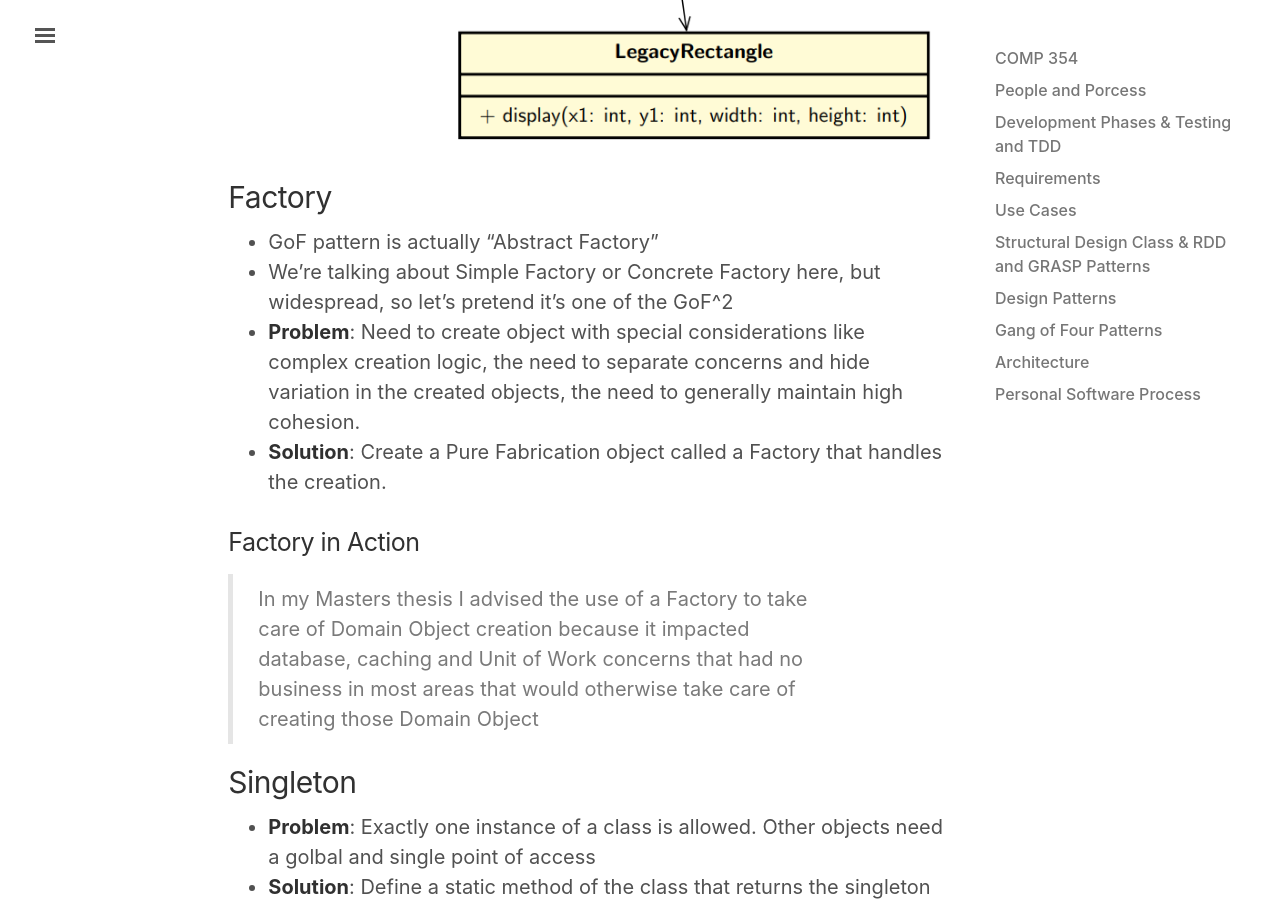
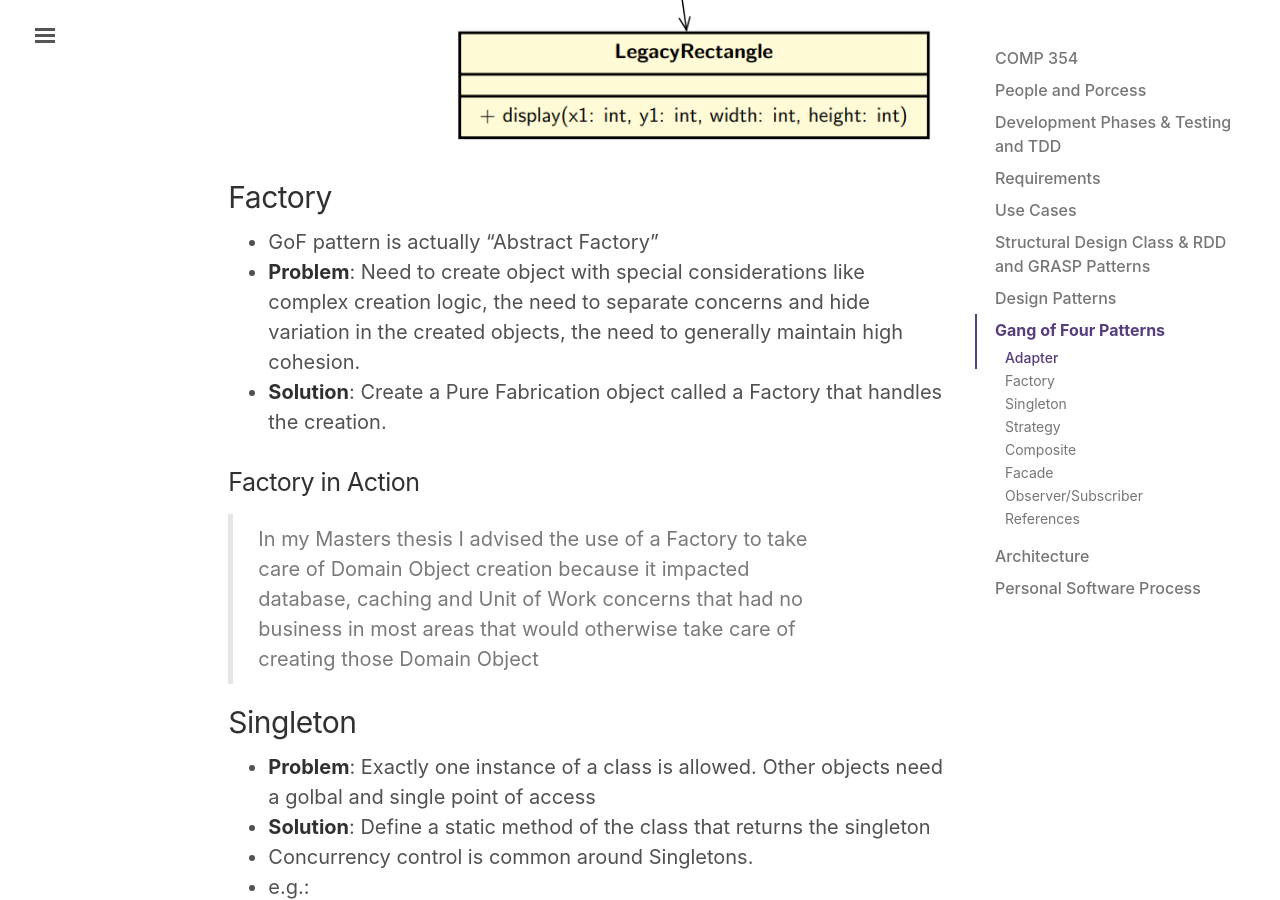
Before and after one commit to lingt-xyz/note, a Jekyll site: the page built from _posts/2018-08-01-COMP354.md, in a window 1280 px wide and 900 px high, scrolled down 20576 px. Built offline with Jekyll 4.4.1, drawn with Linux system fonts in a browser that asks for light colours.

Commit message:
remove feihua

```diff
--- a/_posts/2018-08-01-COMP354.md
+++ b/_posts/2018-08-01-COMP354.md
@@ -505,7 +505,6 @@
 ## Factory
 
 * GoF pattern is actually "Abstract Factory"
-* We’re talking about Simple Factory or Concrete Factory here, but widespread, so let’s pretend it’s one of the GoF^2
 * **Problem**: Need to create object with special considerations like complex creation logic, the need to separate concerns and hide variation in the created
 objects, the need to generally maintain high cohesion.
 * **Solution**: Create a Pure Fabrication object called a Factory that handles the creation.
```
